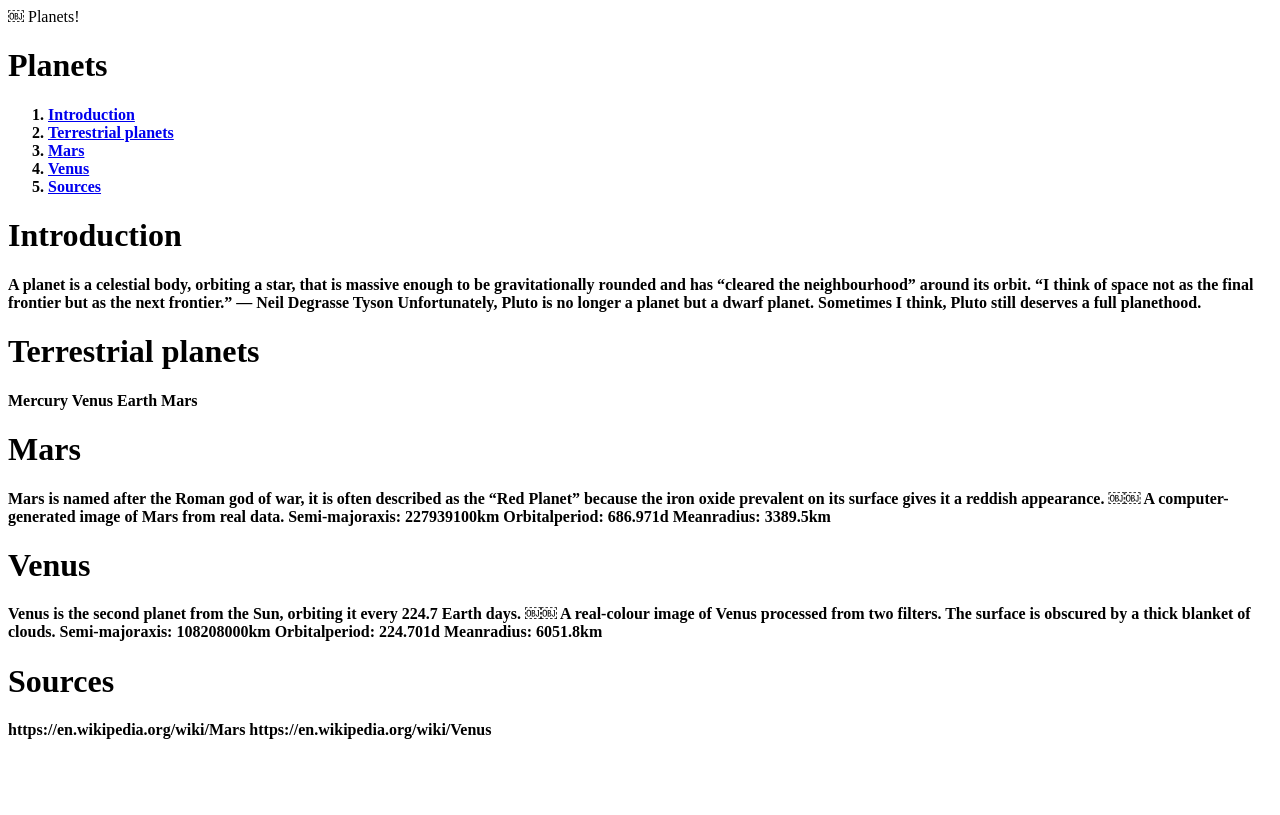
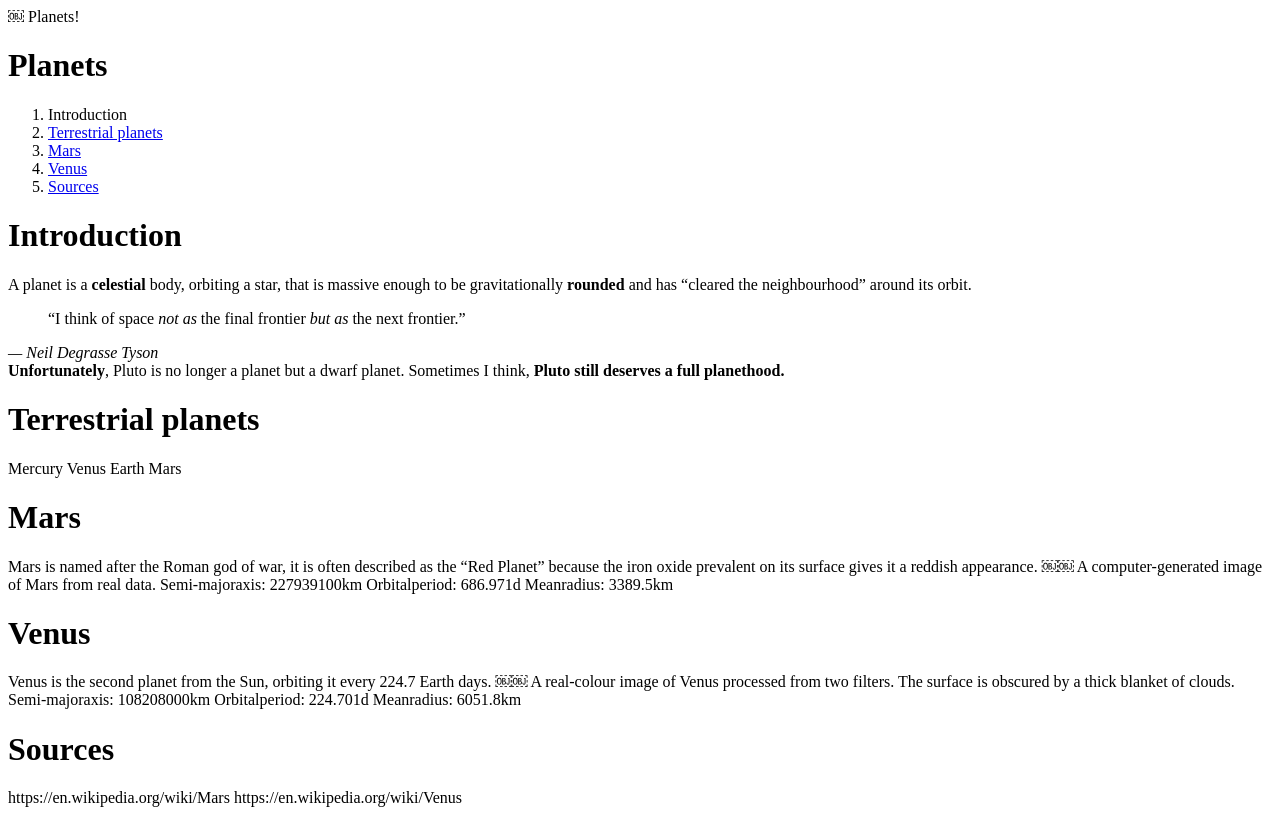
Before and after one commit to Lenzo/dsn1674-assignment-2, a plain HTML site: page index.html in a window 1280 px wide. Drawn offline with Linux system fonts and the light colour scheme.

Commit message:
Added block quote
added footer for block quote, fixed <b> typo to </b>,

```diff
--- a/index.html
+++ b/index.html
@@ -8,9 +8,9 @@
 <body>
 
 <header>
-<h1><b>Planets<b></h1>
+<h1><b>Planets</b></h1>
 <ol>
-  <li><a href="#">Introduction</a></li>
+  <li><a>Introduction</a></li>
   <li><a href="#">Terrestrial planets</a></li>
   <li><a href="#">Mars</a></li>
   <li><a href="#">Venus</a></li>
@@ -23,8 +23,8 @@
 
 A planet is a <b>celestial</b> body, orbiting a star, that is massive enough to be gravitationally <b>rounded</b> and has “cleared the neighbourhood” around its orbit.
 
-“I think of space not as the final frontier but as the next frontier.”
-— Neil Degrasse Tyson
+<blockquote>“I think of space <em>not as</em> the final frontier <em>but as</em> the next frontier.”</blockquote>
+  <footer><cite>— Neil Degrasse Tyson</cite></footer>
 
 <b>Unfortunately</b>, Pluto is no longer a planet but a dwarf planet. Sometimes I think, <b>Pluto still deserves a full planethood.</b>
 
```
